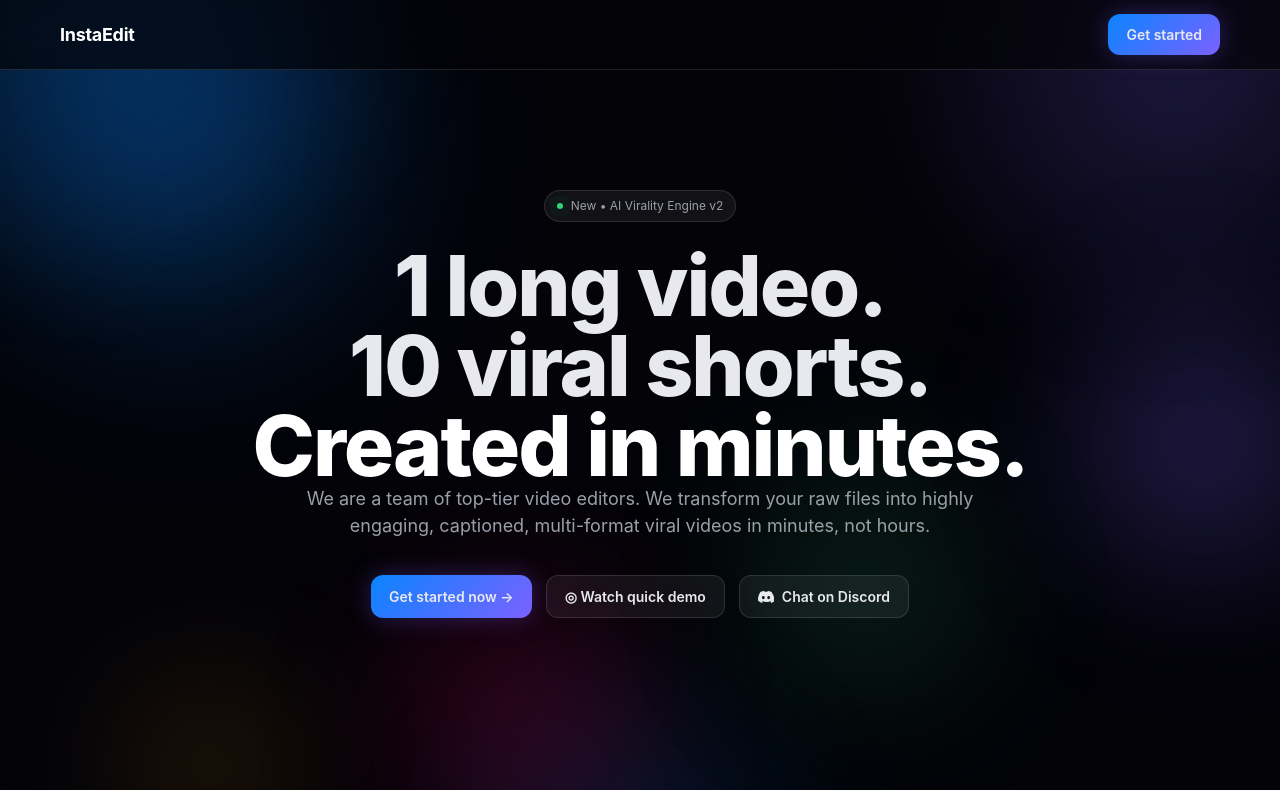
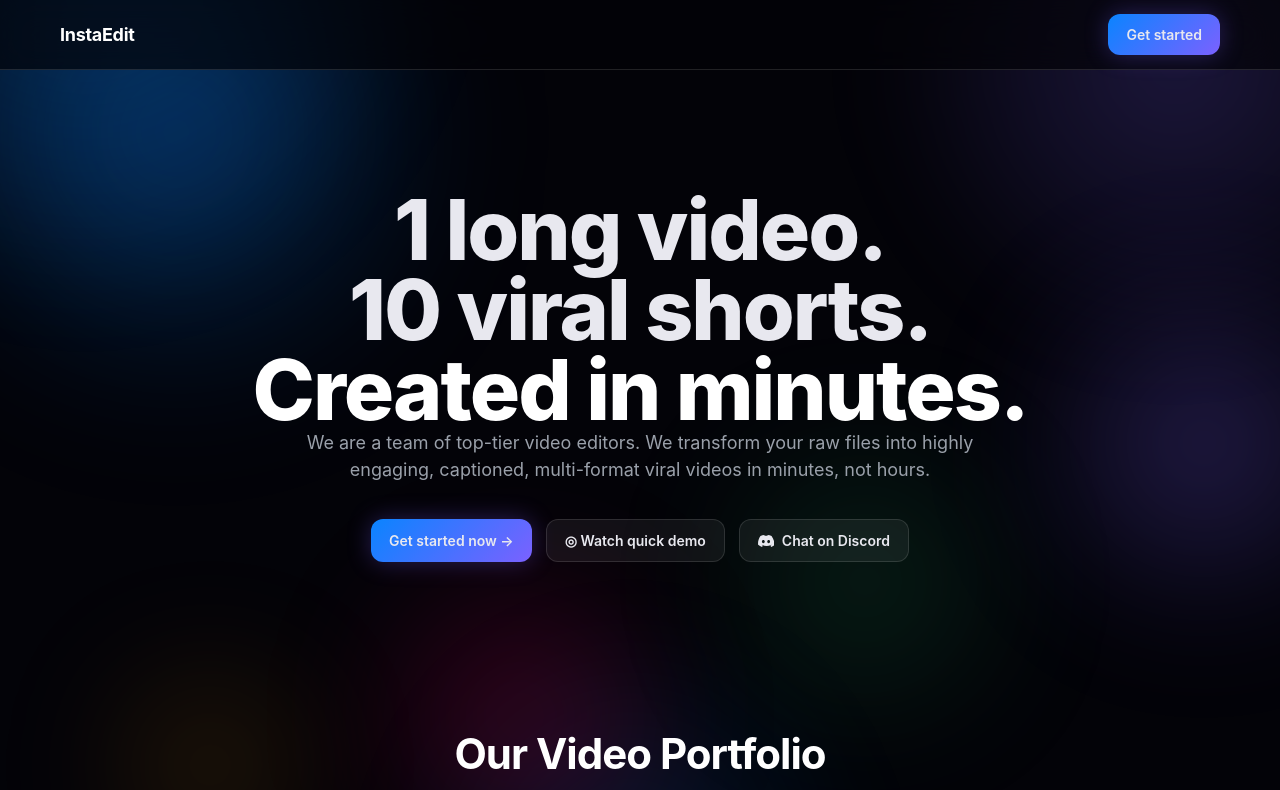
Before and after one commit to Marcuss-ops/InstaeditLogin, a React (Vite) app in the folder web/: page / in a window 1280 px wide. Shown: the top 790 px of the page. Built offline with nearby package versions, Linux system fonts and the light colour scheme; no server answers.

Commit message:
Remove 'New • AI Virality Engine v2' eyebrow from hero

```diff
--- a/web/src/components/Hero.tsx
+++ b/web/src/components/Hero.tsx
@@ -16,10 +16,6 @@ export function Hero() {
   return (
     <>
       <section className="hero reveal">
-        <div className="eyebrow">
-          <span className="pulse-dot" aria-hidden="true"></span>
-          New • AI Virality Engine v2
-        </div>
         <h1>
           1 long video.<br />
           10 viral shorts.<br />
```
